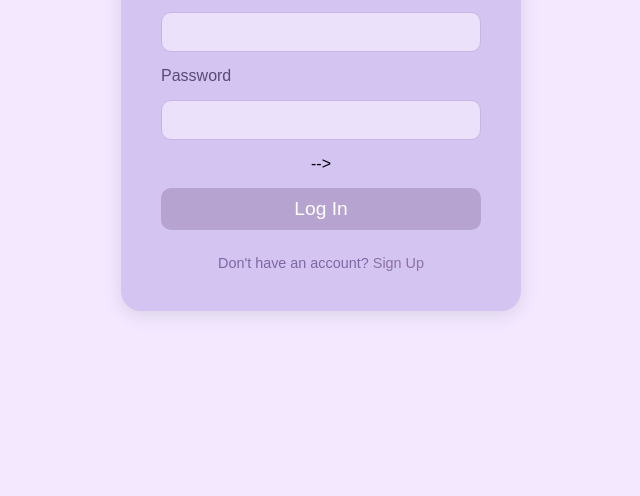
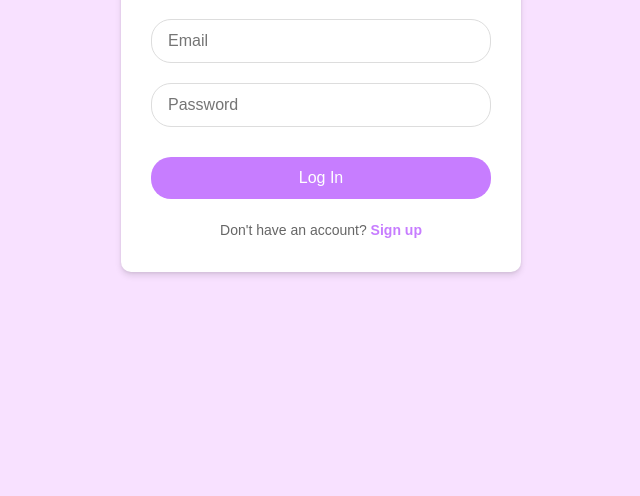
Before and after one commit to codingburgas/finance-challenge-payflow, a website built with Parcel: page PayFlow/src/Index.html in a window 1280 px wide. Shown: the part 304-800 px from the top of the page, without its empty margins (319-959 px from the left). Built offline with nearby package versions, Linux system fonts and the light colour scheme.

Commit message:
Edit page styling

```diff
--- a/PayFlow/src/Index.html
+++ b/PayFlow/src/Index.html
@@ -1,27 +1,28 @@
 <!DOCTYPE html>
 <html lang="en">
 <head>
-  <meta charset="UTF-8">
-  <meta name="viewport" content="width=device-width, initial-scale=1.0">
-  <title>Login</title>
-  <script type="module" src="js/app.js"></script>
-  <script type="module" src="js/logIn.js"></script>
-
-  <link rel="stylesheet" href="css/style.css">
+    <meta charset="UTF-8">
+    <meta name="viewport" content="width=device-width, initial-scale=1.0">
+    <title>Payflow - Login</title>
+    <link rel="stylesheet" href="styles/main.css">
+    <link rel="stylesheet" href="styles/login.css">
 </head>
 <body>
-  <div class="login-container">
-    <h2>Log In</h2>
-    <form id="logInForm">
-      <label for="userName">Username</label>
-      <input type="text" id="userName" name="userName" required>
-
-      <label for="password">Password</label>
-      <input type="password" id="password" name="password" required> -->
-
-      <button type="submit">Log In</a></button>
-      <p>Don't have an account? <a href="html/register.html">Sign Up</a></p>
-    </form>
-  </div>
+    <div class="container">
+        <div class="form-container">
+            <h1>Welcome to Payflow</h1>
+            <form id="login-form">
+                <div class="form-group">
+                    <input type="email" id="email" name="email" required placeholder="Email">
+                </div>
+                <div class="form-group">
+                    <input type="password" id="password" name="password" required placeholder="Password">
+                </div>
+                <button type="submit" class="btn-primary">Log In</button>
+            </form>
+            <p>Don't have an account? <a href="html/registration.html">Sign up</a></p>
+        </div>
+    </div>
+    <script src="js/login.js"></script>
 </body>
 </html>
--- a/PayFlow/src/css/register.css
+++ /dev/null
@@ -1,93 +0,0 @@
-* {
-    margin: 0;
-    padding: 0;
-    box-sizing: border-box;
-    font-family: Arial, sans-serif;
-}
-
-body {
-    display: flex;
-    justify-content: center;
-    align-items: center;
-    min-height: 100vh;
-    background-color: #f3e8ff;
-}
-
-.container {
-    display: flex;
-    justify-content: flex-start;
-    align-items: center;
-    width: 100%;
-    height: 100vh;
-}
-
-.form-box {
-    margin: auto;
-    width: 400px;
-    padding: 40px;
-    background-color: #d4c4f2;
-    border-radius: 20px;
-    box-shadow: 0 4px 20px rgba(0, 0, 0, 0.2);
-}
-
-h2 {
-    font-size: 1.5em;
-    color: #5a4a78;
-    text-align: center;
-    margin-bottom: 10px;
-}
-
-p {
-    color: #5a4a78;
-    font-size: 0.9em;
-    text-align: center;
-    margin-bottom: 20px;
-}
-
-p a {
-    color: #5a4a78;
-    text-decoration: underline;
-}
-
-.input-container {
-    display: flex;
-    justify-content: space-between;
-    gap: 10px;
-    margin-bottom: 10px;
-}
-
-input[type="text"],
-input[type="email"],
-input[type="password"],
-input[type="date"] {
-    width: 100%;
-    padding: 10px;
-    margin-bottom: 10px;
-    border-radius: 10px;
-    border: 1px solid #c8b7e3;
-    background-color: #ece1fa; /* Light lavender */
-    text-align: center;
-}
-
-input[type="text"]::placeholder,
-input[type="email"]::placeholder,
-input[type="password"]::placeholder,
-input[type="date"]::placeholder {
-    color: #7e67a4;
-}
-
-button {
-    width: 100%;
-    padding: 10px;
-    border: none;
-    border-radius: 20px;
-    background-color: #b6a3d0;
-    color: white;
-    font-size: 1em;
-    cursor: pointer;
-    transition: background-color 0.3s;
-}
-
-button:hover {
-    background-color: #a98fc6;
-}
--- a/PayFlow/src/css/style.css
+++ /dev/null
@@ -1,81 +0,0 @@
-/* login.css */
-* {
-  margin: 0;
-  padding: 0;
-  box-sizing: border-box;
-  font-family: 'Arial', sans-serif;
-}
-
-body {
-  display: flex;
-  justify-content: center;
-  align-items: center;
-  min-height: 100vh;
-  background-color: #f3e8ff; /* Light purple background */
-}
-
-.login-container {
-  width: 400px;
-  padding: 40px;
-  background-color: #d4c4f2; /* Original purple tone */
-  border-radius: 20px;
-  box-shadow: 0 4px 20px rgba(0, 0, 0, 0.1);
-  text-align: center;
-}
-
-h2 {
-  color: #5a4a78;
-  font-size: 2em;
-  margin-bottom: 20px;
-}
-
-form {
-  display: flex;
-  flex-direction: column;
-  gap: 15px;
-}
-
-label {
-  font-size: 1em;
-  color: #5a4a78;
-  text-align: left;
-}
-
-input[type="text"],
-input[type="password"] {
-  padding: 10px;
-  font-size: 1em;
-  border-radius: 10px;
-  border: 1px solid #c8b7e3;
-  background-color: #ece1fa; /* Light lavender */
-}
-
-button {
-  padding: 10px;
-  font-size: 1.2em;
-  background-color: #b6a3d0; /* Slightly darker purple */
-  color: white;
-  border: none;
-  border-radius: 10px;
-  cursor: pointer;
-  transition: background-color 0.3s;
-}
-
-button:hover {
-  background-color: #a98fc6;
-}
-
-p {
-  font-size: 0.9em;
-  color: #7e67a4;
-  margin-top: 10px;
-}
-
-a {
-  color: #8b719f;
-  text-decoration: none;
-}
-
-a:hover {
-  text-decoration: underline;
-}
--- a/PayFlow/src/css/dashboard.css
+++ b/PayFlow/src/styles/dashboard.css
@@ -1,14 +1,6 @@
-* {
-  margin: 0;
-  padding: 0;
-  box-sizing: border-box;
-}
-
-body {
-  font-family: Arial, sans-serif;
-  background-color: #f8e1ff;
+#dashboard {
   display: flex;
-  height: 100vh;
+  min-height: 100vh;
 }
 
 .sidebar {
@@ -33,12 +25,24 @@ body {
   margin-right: 1rem;
 }
 
+.logo h1 {
+  font-size: 24px;
+  color: #333;
+}
+
 .nav-item {
   display: flex;
   align-items: center;
   margin-bottom: 1rem;
   color: #333;
   text-decoration: none;
+  padding: 10px;
+  border-radius: 20px;
+  transition: background-color 0.3s ease;
+}
+
+.nav-item:hover, .nav-item.active {
+  background-color: #e6b8ff;
 }
 
 .nav-icon {
@@ -51,13 +55,16 @@ body {
 
 .settings-image {
   width: 100%;
-  height: auto;
+  height: 100px;
+  background-color: #d4a6ff;
+  border-radius: 10px;
   margin-top: auto;
 }
 
 .main-content {
   flex-grow: 1;
   padding: 2rem;
+  background-color: #fff;
 }
 
 .header {
@@ -118,6 +125,11 @@ body {
   margin-bottom: 0.5rem;
 }
 
+.transaction-info {
+  display: flex;
+  align-items: center;
+}
+
 .transaction-icon {
   width: 32px;
   height: 32px;
@@ -129,4 +141,41 @@ body {
 .welcome-message {
   font-size: 3rem;
   font-weight: bold;
+  color: #333;
 }
+
+.welcome-message h1:first-child {
+  font-size: 2rem;
+  color: #666;
+}
+
+@media (max-width: 768px) {
+  #dashboard {
+      flex-direction: column;
+  }
+
+  .sidebar {
+      width: 100%;
+      padding: 1rem;
+  }
+
+  .main-content {
+      padding: 1rem;
+  }
+
+  .dashboard-content {
+      flex-direction: column;
+  }
+
+  .card {
+      width: 100%;
+  }
+
+  .welcome-message {
+      font-size: 2rem;
+  }
+
+  .welcome-message h1:first-child {
+      font-size: 1.5rem;
+  }
+}
--- /dev/null
+++ b/PayFlow/src/styles/login.css
@@ -0,0 +1,73 @@
+.form-container {
+    max-width: 400px;
+    width: 100%;
+    padding: 30px;
+    background-color: #fff;
+    border-radius: 10px;
+    box-shadow: 0 4px 6px rgba(0, 0, 0, 0.1), 0 1px 3px rgba(0, 0, 0, 0.08);
+}
+
+.form-container h1 {
+    text-align: center;
+    margin-bottom: 24px;
+    color: #c77dff;
+    font-size: 28px;
+    font-weight: 600;
+}
+
+.form-group {
+    margin-bottom: 20px;
+}
+
+.form-group input {
+    width: 100%;
+    padding: 12px 16px;
+    border: 1px solid #ddd;
+    border-radius: 20px;
+    font-size: 16px;
+    transition: border-color 0.3s ease;
+}
+
+.form-group input:focus {
+    outline: none;
+    border-color: #c77dff;
+    box-shadow: 0 0 0 2px rgba(199, 125, 255, 0.2);
+}
+
+.form-container button {
+    width: 100%;
+    margin-top: 10px;
+    margin-bottom: 20px;
+}
+
+.form-container p {
+    text-align: center;
+    font-size: 14px;
+    color: #666;
+}
+
+.form-container a {
+    color: #c77dff;
+    text-decoration: none;
+    font-weight: 600;
+    transition: color 0.3s ease;
+}
+
+.form-container a:hover {
+    color: #b15ee3;
+    text-decoration: underline;
+}
+
+@media (max-width: 480px) {
+    .form-container {
+        padding: 20px;
+    }
+
+    .form-container h1 {
+        font-size: 24px;
+    }
+
+    .form-group input {
+        font-size: 14px;
+    }
+}
--- /dev/null
+++ b/PayFlow/src/styles/main.css
@@ -0,0 +1,39 @@
+* {
+  margin: 0;
+  padding: 0;
+  box-sizing: border-box;
+}
+
+body {
+  font-family: Arial, sans-serif;
+  background-color: #f8e1ff;
+  color: #333;
+  line-height: 1.6;
+}
+
+.container {
+  display: flex;
+  justify-content: center;
+  align-items: center;
+  min-height: 100vh;
+  padding: 20px;
+}
+
+.btn-primary {
+  background-color: #c77dff;
+  color: white;
+  border: none;
+  padding: 12px 20px;
+  border-radius: 20px;
+  cursor: pointer;
+  font-size: 16px;
+  transition: background-color 0.3s ease, transform 0.1s ease;
+}
+
+.btn-primary:hover {
+  background-color: #b15ee3;
+}
+
+.btn-primary:active {
+  transform: scale(0.98);
+}
--- /dev/null
+++ b/PayFlow/src/styles/registration.css
@@ -0,0 +1,111 @@
+.form-container {
+    max-width: 400px;
+    width: 100%;
+    padding: 30px;
+    background-color: #fff;
+    border-radius: 10px;
+    box-shadow: 0 4px 6px rgba(0, 0, 0, 0.1), 0 1px 3px rgba(0, 0, 0, 0.08);
+}
+
+.form-container h1 {
+    text-align: center;
+    margin-bottom: 24px;
+    color: #c77dff;
+    font-size: 28px;
+    font-weight: 600;
+}
+
+.form-group {
+    margin-bottom: 20px;
+}
+
+.form-group input {
+    width: 100%;
+    padding: 12px 16px;
+    border: 1px solid #ddd;
+    border-radius: 20px;
+    font-size: 16px;
+    transition: border-color 0.3s ease, box-shadow 0.3s ease;
+}
+
+.form-group input:focus {
+    outline: none;
+    border-color: #c77dff;
+    box-shadow: 0 0 0 2px rgba(199, 125, 255, 0.2);
+}
+
+.form-container button {
+    width: 100%;
+    margin-top: 10px;
+    margin-bottom: 20px;
+}
+
+.form-container p {
+    text-align: center;
+    font-size: 14px;
+    color: #666;
+}
+
+.form-container a {
+    color: #c77dff;
+    text-decoration: none;
+    font-weight: 600;
+    transition: color 0.3s ease;
+}
+
+.form-container a:hover {
+    color: #b15ee3;
+    text-decoration: underline;
+}
+
+@media (max-width: 480px) {
+    .form-container {
+        padding: 20px;
+    }
+
+    .form-container h1 {
+        font-size: 24px;
+    }
+
+    .form-group input {
+        font-size: 14px;
+    }
+}
+
+/* Additional styles specific to registration */
+.form-container .terms {
+    font-size: 12px;
+    color: #666;
+    margin-top: 15px;
+    text-align: center;
+}
+
+.form-container .terms a {
+    color: #c77dff;
+    text-decoration: underline;
+}
+
+.form-container .terms a:hover {
+    color: #b15ee3;
+}
+
+.form-group .password-requirements {
+    font-size: 12px;
+    color: #666;
+    margin-top: 5px;
+}
+
+.form-group .password-strength {
+    height: 5px;
+    background-color: #ddd;
+    border-radius: 2.5px;
+    margin-top: 10px;
+    overflow: hidden;
+}
+
+.form-group .password-strength-bar {
+    height: 100%;
+    width: 0;
+    background-color: #c77dff;
+    transition: width 0.3s ease;
+}
```
Also changed, not shown: PayFlow/src/html/dashboard.html (+20 -23 lines), PayFlow/src/html/register.html (deleted, +0 -36 lines), PayFlow/src/html/registration.html (added, +34 -0 lines), PayFlow/src/css/logIn.css (deleted), PayFlow/src/styles/cards.css (renamed from PayFlow/src/css/cards.css).
